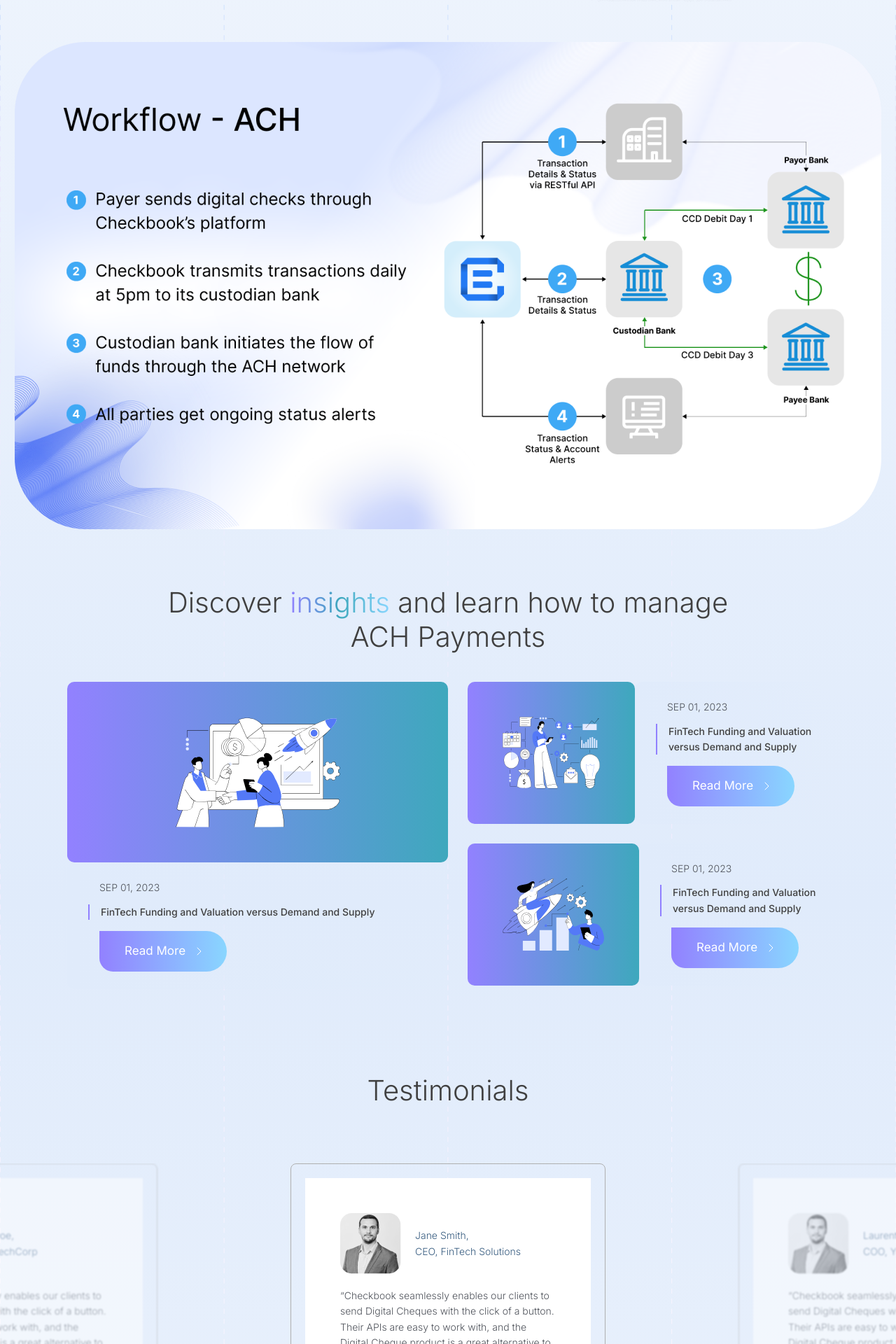
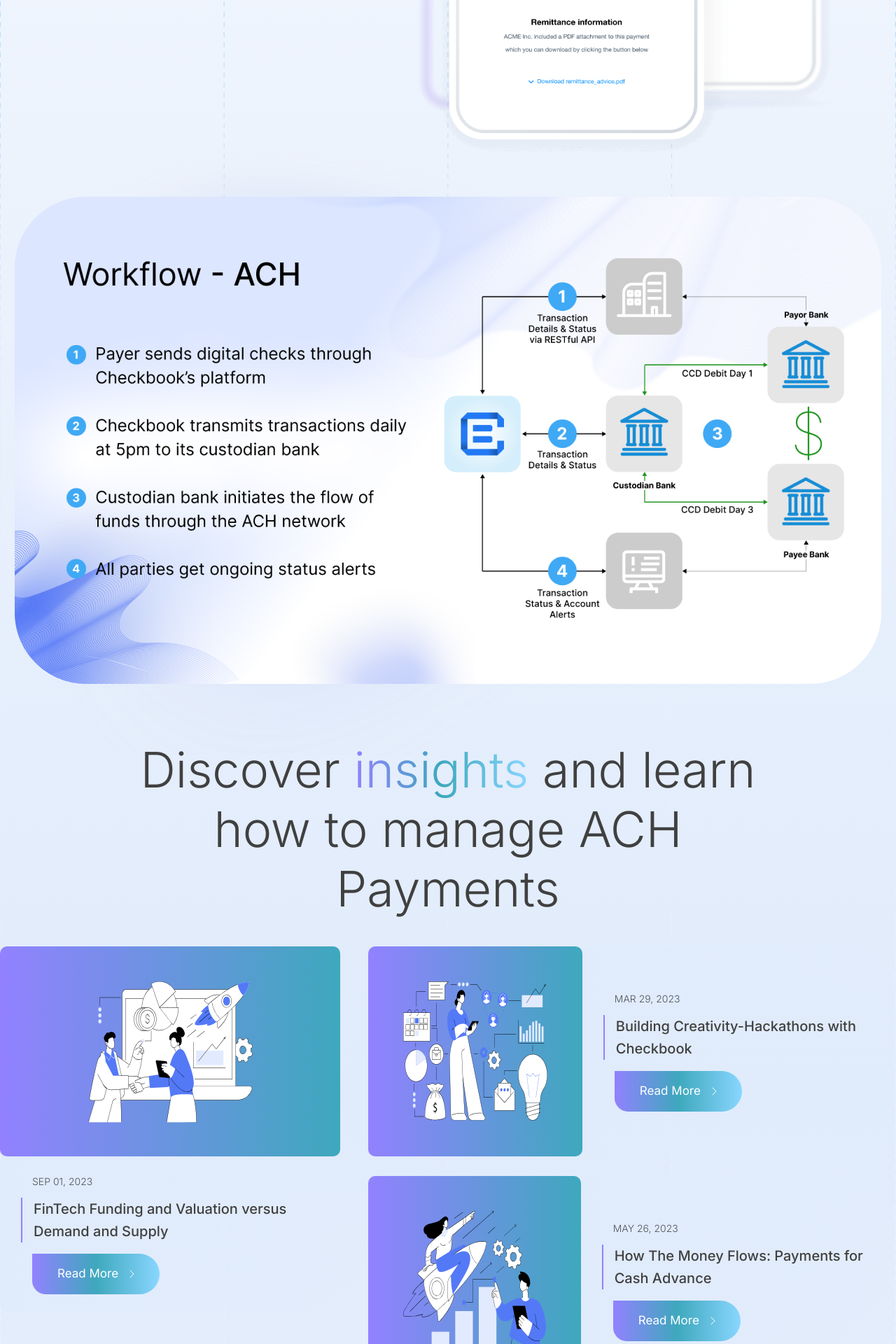
Before and after one commit to Pirai-Infotech/Pirai-checkbook-website, a Next.js app: page /ACHpayments in a window 1280 px wide. Shown: the part 1825-3745 px from the top of the page at 70% size. Built offline with nearby package versions, Linux system fonts and the light colour scheme.

Commit message:
ACHpayment and mailed check pages responsive changes

```diff
--- a/app/ACHpayments/page.js
+++ b/app/ACHpayments/page.js
@@ -13,6 +13,8 @@
 import VideoWithThumbnail from "../ui/VideoWithThumbnail";
 import HeroSection from "../ui/HeroSection";
 import ACHthumbnail from "@/public/workflow-ACH_thumbnail.png";
+import cartImage from "@/public/cartBackground.svg"
+import Image from "next/image";
 
 const items = [
   {
@@ -70,14 +72,17 @@
         imageSrc={ACHCompliance}
       />
 
-      <section className="container m-auto">
+      <section className="container m-auto relative">
         <VideoWithThumbnail
           videoUrl="/workflow-ACH_thumbnail.mp4"
           videothumbnail={ACHthumbnail}
           alt="VideoThumbnail"
         />
+        <div className="absolute z-[-1] top-[-100px]">
+            <Image src={cartImage} className="w-[100%] opacity-30 sm:opacity-30 md:opacity-30 lg:opacity-70" alt="cartImage" />
+         </div>
       </section>
-      <section className="w-[90%] m-auto">
+      <section>
         <DiscoverInsights />
       </section>
       <section className=" py-10 relative">
--- a/app/Fednowpayments/page.js
+++ b/app/Fednowpayments/page.js
@@ -101,7 +101,7 @@
       </section>
 
       <section className="w-[50%] m-auto h-[300px] rounded-[40px] bg-slate-300"></section>
-      <section className="w-[90%] m-auto">
+      <section>
         <DiscoverInsights />
       </section>
       <section className="w-[90%] py-10 m-auto relative">
--- a/app/Instantpayments/page.js
+++ b/app/Instantpayments/page.js
@@ -70,7 +70,7 @@
       </section>
 
       <section className="w-[50%] m-auto h-[300px] rounded-[40px] bg-slate-300"></section>
-      <section className="w-[90%] m-auto">
+      <section>
         <DiscoverInsights />
       </section>
       <section className="w-[90%] py-10 m-auto relative">
--- a/app/Mailed/page.js
+++ b/app/Mailed/page.js
@@ -73,10 +73,10 @@
       />
 
       <section className="w-[50%] m-auto h-[300px] rounded-[40px] bg-slate-300"></section>
-      <section className="w-[90%] m-auto">
+      <section>
         <DiscoverInsights />
       </section>
-      <section className=" py-10 relative">
+      <section className="py-14 lg:py-20 relative">
         <Testimonials />
       </section>
       <section className="container m-auto py-10">
--- a/app/Printablechecks/page.js
+++ b/app/Printablechecks/page.js
@@ -98,7 +98,7 @@
         <Verticalhover items={itemscon} imageSrc={Papercheck} />
       </section>
       <section className="w-[50%] m-auto h-[300px] rounded-[40px] bg-slate-300"></section>
-      <section className="w-[90%] m-auto">
+      <section>
         <DiscoverInsights />
       </section>
       <section className="w-[90%] py-10 m-auto relative">
--- a/app/globals.css
+++ b/app/globals.css
@@ -254,13 +254,15 @@
 /* Carousel Styles */
 .carousel-item {
   display: flex;
-  gap: 5;
   justify-content: center;
   align-items: center;
   border-radius: 10px;
   transition: all 0.3s ease;
+  margin:0% 0.5%;
 }
-
+.react-multi-carousel-track{
+  justify-content: center!important;
+}
 .react-multi-carousel-item--center .carousel-item {
   transform: scale(1.1);
   box-shadow: 0 4px 8px rgba(0, 0, 0, 0.1);
--- a/app/ui/DiscoverInsights.js
+++ b/app/ui/DiscoverInsights.js
@@ -8,46 +8,70 @@
 
 function DiscoverInsights() {
   return (
-    <div className="container m-auto rounded-[20px] sm:rounded-[80px] px-8 py-20 2xl:p-10 ">
-      <h3 className="text-center pb-10 md:w-[80%] m-auto">
+    <div className="container m-auto pt-14 lg:pt-20">
+      <h3 className="text-center text-[35px] sm:px-8 lg:px-14 lg:text-[70px] pb-10 md:w-[80%] m-auto">
         Discover <span>insights</span> and learn how to manage ACH Payments
       </h3>
-      <div className="flex flex-col md:flex-row gap-7">
-        <div className="w-[100%] md:w-[50%]">
-          <div className="bg-grad">
+      <div className="flex flex-col md:flex-row gap-10">
+        <div className="w-[100%] md:w-[48%] lg:w-[38%]">
+        <div className="flex flex-col flex-1 gap-7">
+        <div>
+          <div className="bg-grad xl:p-[48px] xl:h-[300px]">
             <Image src={Entrepreneurship} alt="Entrepreneurship" />
           </div>
           <div className="bg-grad-sec py-[25px] px-2 xl:pl-[30px] 2xl:pl-[30px]">
             <p className="pl-4 pb-3">SEP 01, 2023</p>
-            <p className="border-l-2 border-[#9180FF] pl-4 font-[500] text-[#404040] text-[18px] xl:text-[14px] 2xl:text-[28px]">
+            <p className="border-l-2 border-[#9180FF] pl-4 font-[500] text-[#404040] text-[18px] xl:text-[20px] 2xl:text-[28px]">
               FinTech Funding and Valuation versus Demand and Supply
             </p>
             <div className="pl-4 pt-4">
               <CTAButton
                 icon={signupArrow}
                 backgroundType={"bg-gradient-to-r"}
-                backgroundColor={"from-[#9281FF] to-[#89D6FF]"}
+                backgroundColor={"from-[#9281FF] via-[#3EA8BD] to-[#89D6FF]"}
                 textColor={"text-[#FFF]"}
                 content={"Read More"}
               />
             </div>
           </div>
-        </div>
-        <div className="flex flex-col flex-1 gap-7">
-          <div className="flex flex-col lg:flex-row ">
+          </div>
+          <div className="flex-col lg:flex-row hidden md:flex lg:hidden">
             <div className="bg-grad">
-              <Image src={Businessintelligence} alt="Businessintelligence" />
+              <Image src={Payments} alt="Payments" />
             </div>
             <div className="bg-grad-sec py-[25px] px-2 xl:pl-[30px] 2xl:pl-[30px]">
-              <p className="pl-4 pb-3">SEP 01, 2023</p>
-              <p className="border-l-2 border-[#9180FF] pl-4 font-[500] text-[#404040] text-[18px] xl:text-[14px] 2xl:text-[28px]">
-                FinTech Funding and Valuation versus Demand and Supply
+              <p className="pl-4 pb-3">MAY 26, 2023</p>
+              <p className="border-l-2 border-[#9180FF] pl-4 font-[500] text-[#404040] text-[18px] xl:text-[20px] 2xl:text-[28px]">
+              How The Money Flows: Payments for Cash Advance
               </p>
               <div className="pl-4 pt-4">
                 <CTAButton
                   icon={signupArrow}
                   backgroundType={"bg-gradient-to-r"}
-                  backgroundColor={"from-[#9281FF] to-[#89D6FF]"}
+                  backgroundColor={"from-[#9281FF] via-[#3EA8BD] to-[#89D6FF]"}
+                  textColor={"text-[#FFF]"}
+                  content={"Read More"}
+                />
+              </div>
+            </div>
+          </div>
+        </div>
+        </div>
+        <div className="flex flex-col flex-1 gap-7">
+          <div className="flex flex-col lg:flex-row ">
+            <div className="bg-grad xl:h-[300px]">
+              <Image src={Businessintelligence} alt="Businessintelligence" />
+            </div>
+            <div className="bg-grad-sec py-[25px] xl:pt-16 px-2 xl:pl-[30px] 2xl:pl-[30px]">
+              <p className="pl-4 pb-3">MAR 29, 2023</p>
+              <p className="border-l-2 border-[#9180FF] pl-4 font-[500] text-[#404040] text-[18px] xl:text-[20px] 2xl:text-[28px]">
+              Building Creativity-Hackathons with Checkbook
+              </p>
+              <div className="pl-4 pt-4">
+                <CTAButton
+                  icon={signupArrow}
+                  backgroundType={"bg-gradient-to-r"}
+                  backgroundColor={"from-[#9281FF] via-[#3EA8BD] to-[#89D6FF]"}
                   textColor={"text-[#FFF]"}
                   content={"Read More"}
                 />
@@ -55,19 +79,19 @@
             </div>
           </div>
           <div className="flex flex-col lg:flex-row ">
-            <div className="bg-grad">
+            <div className="bg-grad xl:h-[300px]">
               <Image src={Payments} alt="Payments" />
             </div>
-            <div className="bg-grad-sec py-[25px] px-2 xl:pl-[30px] 2xl:pl-[30px]">
-              <p className="pl-4 pb-3">SEP 01, 2023</p>
-              <p className="border-l-2 border-[#9180FF] pl-4 font-[500] text-[#404040] text-[18px] xl:text-[14px] 2xl:text-[28px]">
-                FinTech Funding and Valuation versus Demand and Supply
+            <div className="bg-grad-sec py-[25px] xl:pt-16 px-2 xl:pl-[30px] 2xl:pl-[30px]">
+              <p className="pl-4 pb-3">MAY 26, 2023</p>
+              <p className="border-l-2 border-[#9180FF] pl-4 font-[500] text-[#404040] text-[18px] xl:text-[20px] 2xl:text-[28px]">
+              How The Money Flows: Payments for Cash Advance
               </p>
               <div className="pl-4 pt-4">
                 <CTAButton
                   icon={signupArrow}
                   backgroundType={"bg-gradient-to-r"}
-                  backgroundColor={"from-[#9281FF] to-[#89D6FF]"}
+                  backgroundColor={"from-[#9281FF] via-[#3EA8BD] to-[#89D6FF]"}
                   textColor={"text-[#FFF]"}
                   content={"Read More"}
                 />
--- a/app/ui/Testimonials.js
+++ b/app/ui/Testimonials.js
@@ -83,9 +83,9 @@
         {carouselItems?.map((item, index) => (
           <div
             key={index}
-            className="item border-[1px] border-[#afafaf] rounded-lg p-[20px] w-[450px] 2xl:w-[520px] h-[340px] 2xl:h-[400px]"
+            className="item border-[2px] border-[#FFFFFF] md:rounded-[24px] xl:rounded-[53px] md:p-[20px] xl:p-[35px] w-[450px] 2xl:w-[620px]"
           >
-            <div className="bg-white p-[50px]">
+            <div className="bg-white md:p-[18px] xl:p-[50px] md:rounded-[13px] xl:rounded-[30px]">
               <div className="flex flex-row items-center">
                 <Image src={item.image} alt={item.altText} />
                 <p className="pl-5 text-[#365B7F]">
@@ -93,7 +93,7 @@
                   {item.position}
                 </p>
               </div>
-              <p className="pt-5  h-[70px]">{item.quote}</p>
+              <p className="pt-5">{item.quote}</p>
             </div>
           </div>
         ))}
```
Also changed, not shown: app/ui/ReadytoGetStart.js (+6 -6 lines), app/ui/Verticalhover.js (+4 -5 lines).
